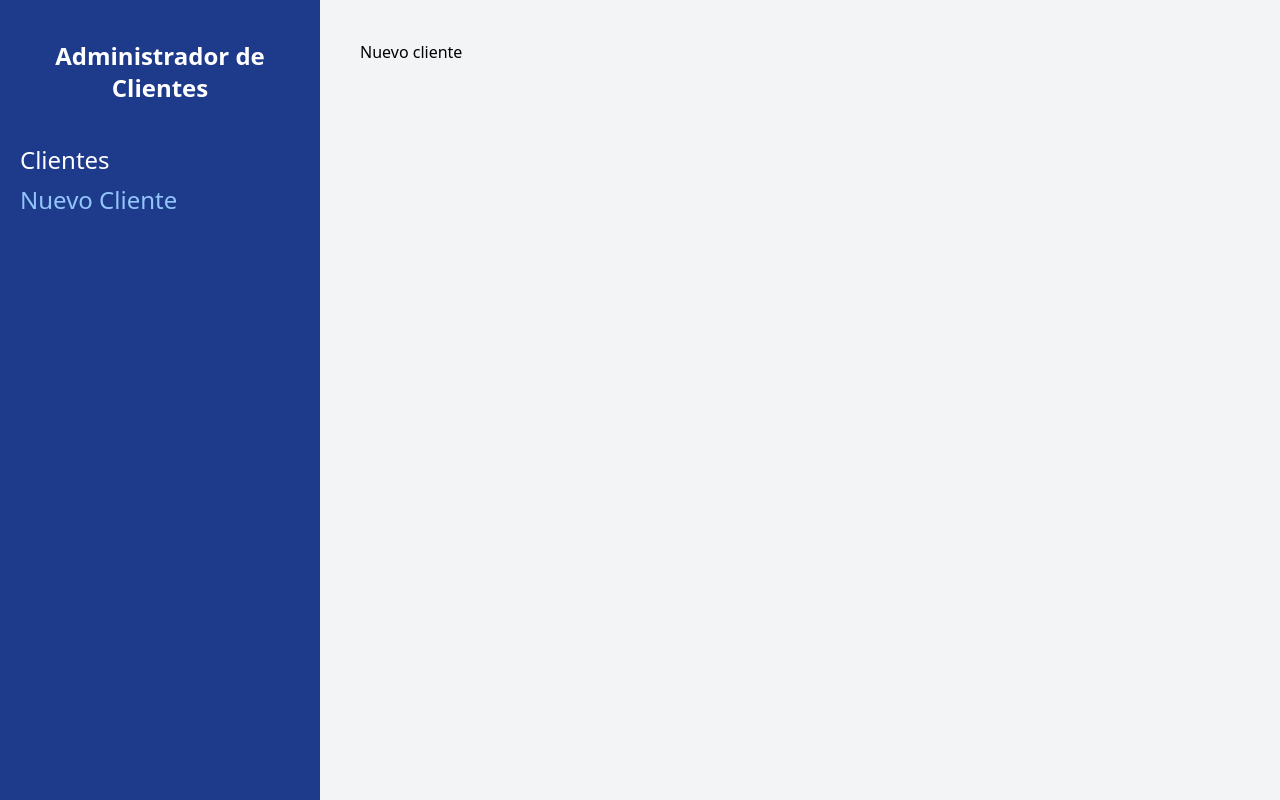
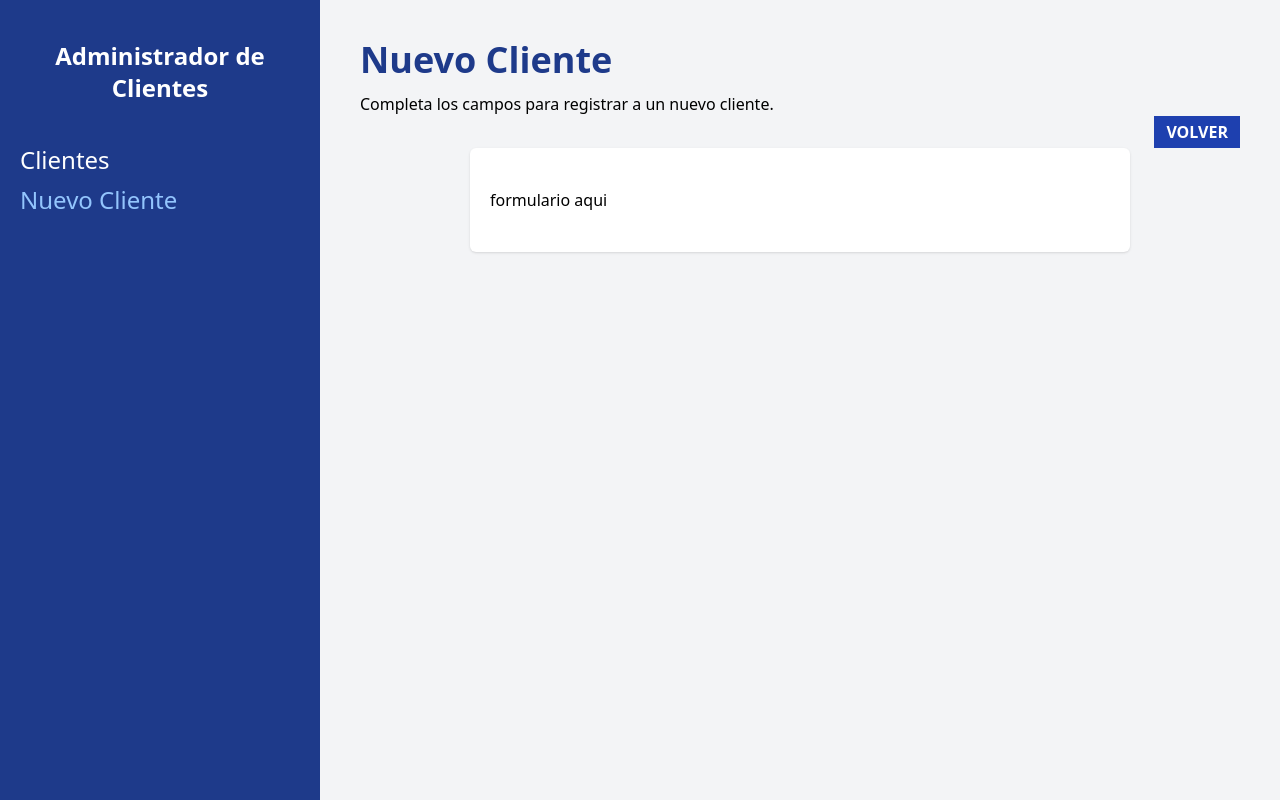
Before and after one commit to ivan-burgio/proyecto-crm-vite, a React (Vite) app: page /clientes/nuevo in a window 1280 px wide. Built offline with nearby package versions, Linux system fonts and the light colour scheme.

Commit message:
Primeros pasos creando el formulario de clientes

```diff
--- a/src/pages/NuevoCliente.jsx
+++ b/src/pages/NuevoCliente.jsx
@@ -1,9 +1,27 @@
-import React from 'react'
+import { useNavigate } from "react-router-dom";
 
 export default function NuevoCliente() {
+    const navigate = useNavigate();
+
     return (
         <div>
-            Nuevo cliente
+            <h1 className="font-black text-4xl text-blue-900">Nuevo Cliente</h1>
+            <p className="mt-3">
+                Completa los campos para registrar a un nuevo cliente.
+            </p>
+
+            <div className="flex justify-end">
+                <button
+                    className="bg-blue-800 text-white px-3 py-1 font-bold uppercase"
+                    onClick={() => navigate(-1)}
+                >
+                    Volver
+                </button>
+            </div>
+
+            <div className="bg-white shadow rounded-md md:w-3/4 mx-auto px-5 py-10">
+                <p>formulario aqui</p>
+            </div>
         </div>
-    )
+    );
 }
```
